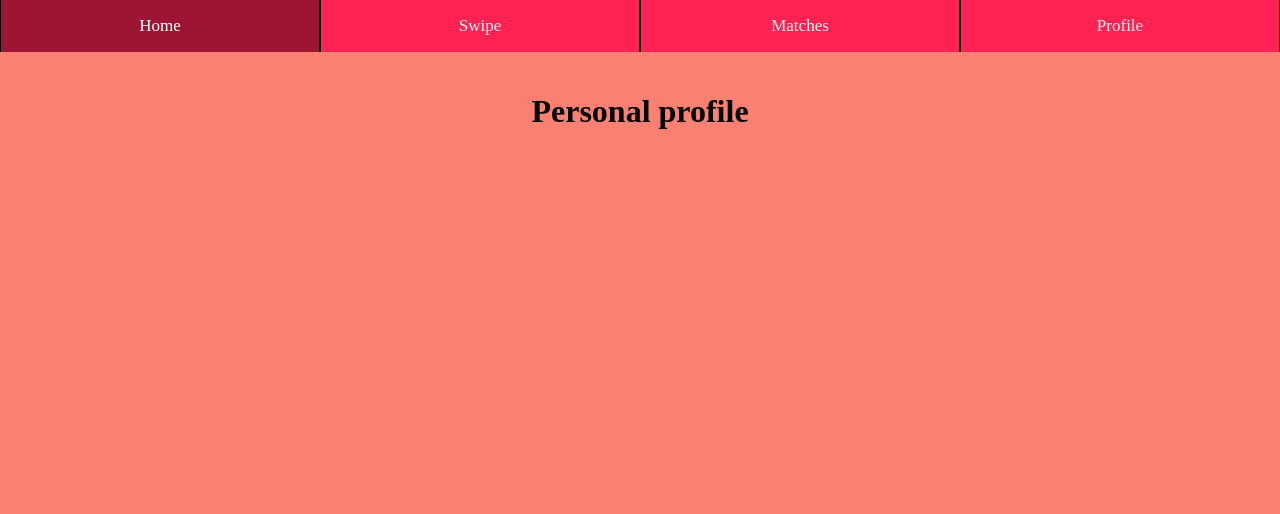
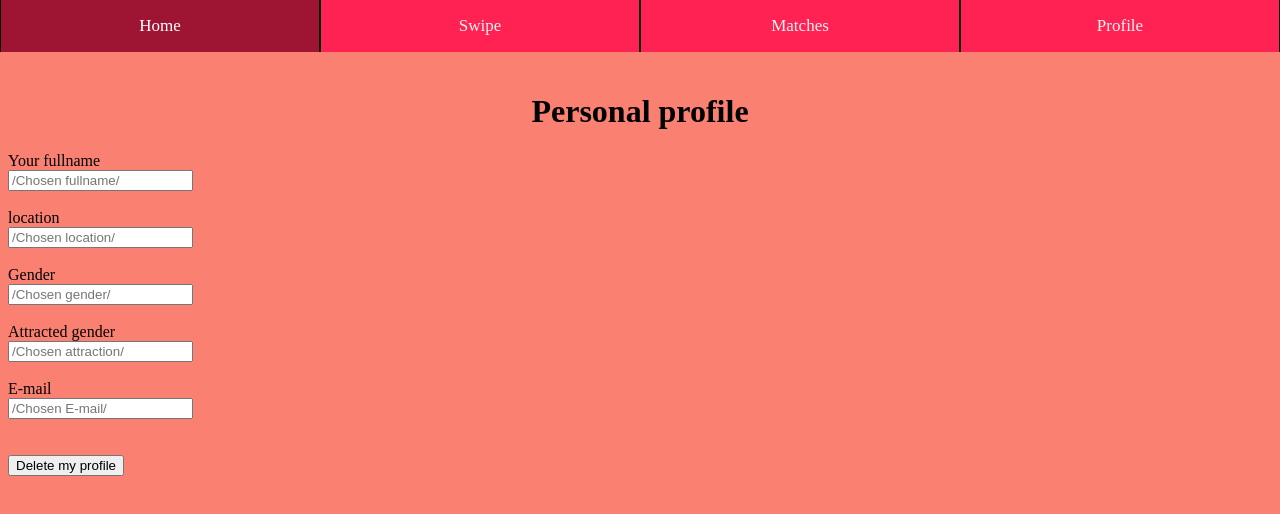
Before and after one commit to rakr20ad/Exam, a website: page Pages/Profile.html in a window 1280 px wide. Drawn offline with Linux system fonts and the light colour scheme.

Commit message:
lidt ekstra første dag

```diff
--- a/Pages/Profile.html
+++ b/Pages/Profile.html
@@ -13,6 +13,52 @@
                 <a href="match.html">Matches</a>
                 <a href="Profile.html">Profile</a>
             </div>
+
+                <label>Your fullname</label>
+            <div>
+                <input type="name" name="name" placeholder="/Chosen fullname/">
+
+            </div>
+
+<br>
+
+            <label>location</label>
+            <div>
+                <input type="location" name="location" placeholder="/Chosen location/">
+
+            </div>
+
+<br>
+
+            <label>Gender</label>
+            <div>
+                <input type="gender" name="gender1" placeholder="/Chosen gender/">
+
+            </div>
+
+<br>
+
+            <label>Attracted gender</label>
+            <div>
+                <input type="aGender" name="aGender" placeholder="/Chosen attraction/">
+
+            </div>
+
+<br>
+
+            <label>E-mail</label>
+            <div>
+                <input type="E-mail" name="E-mail" placeholder="/Chosen E-mail/">
+
+            </div>
+
+<br>
+<br>
+
+            <div>
+                <button type="submit">Delete my profile</button>
+
+            </div>
         </header>
     </body>
 </html>
```
Also changed, not shown: index.html (+2 -3 lines).
